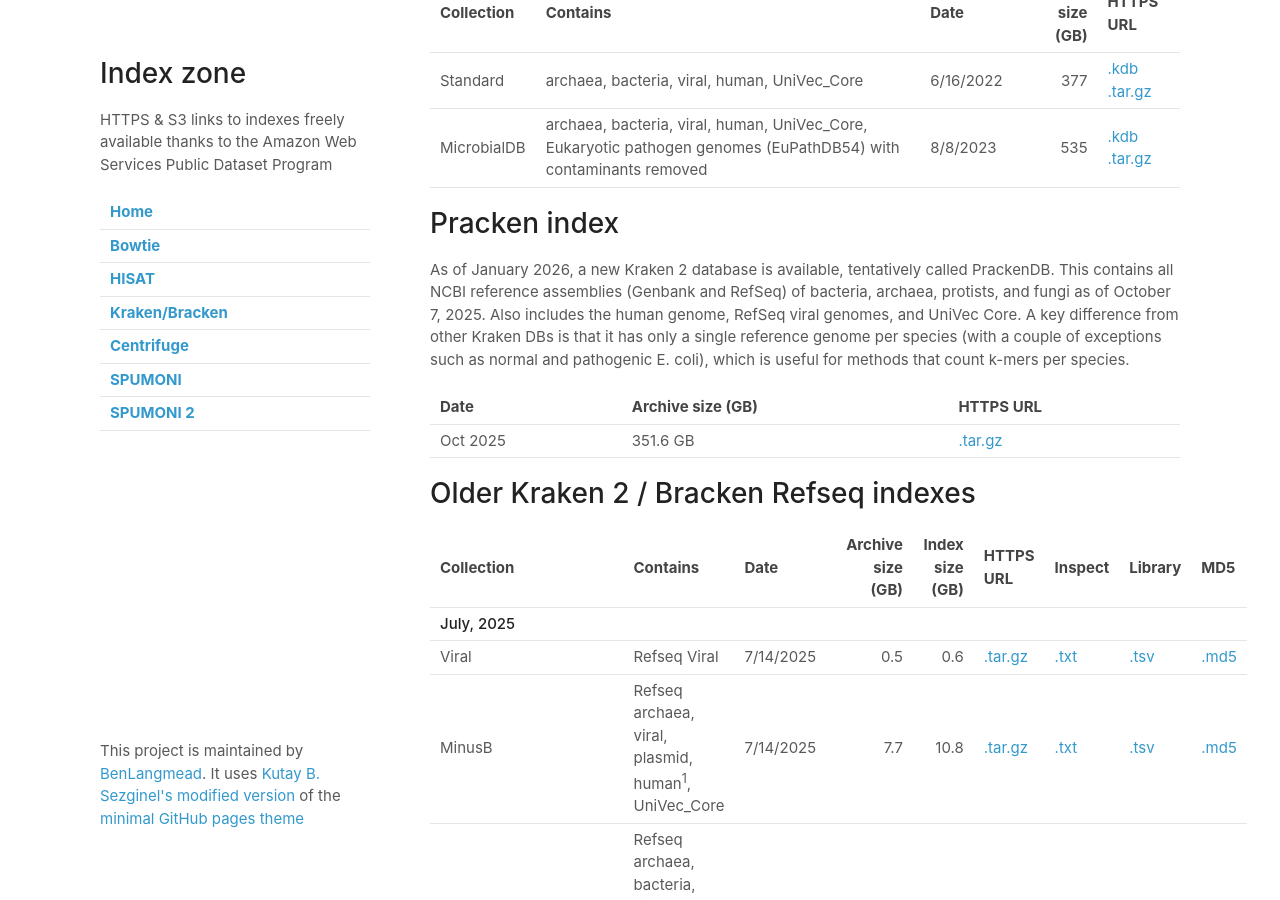
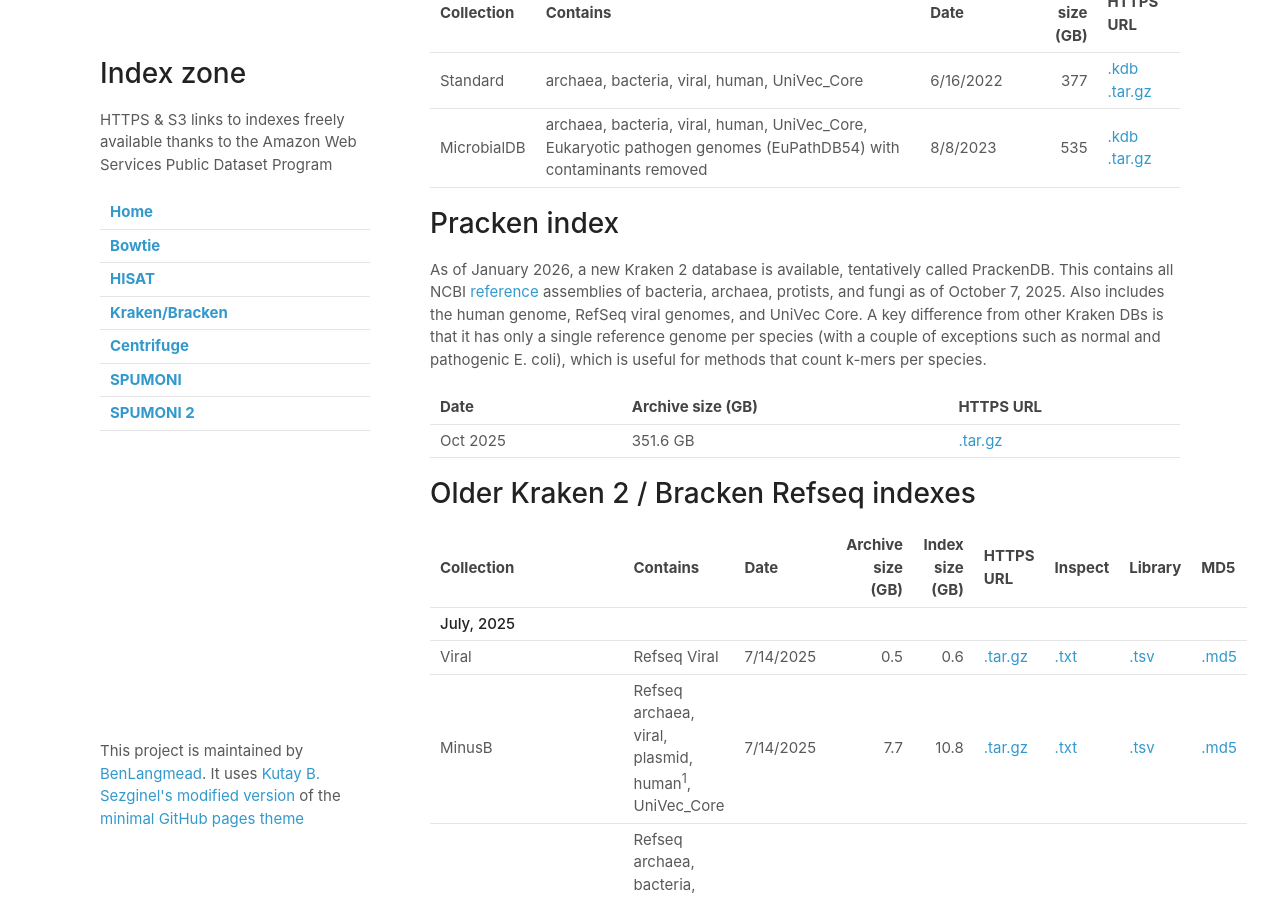
Before and after one commit to BenLangmead/aws-indexes, a Jekyll site: the page built from docs/k2.md, in a window 1280 px wide and 900 px high, scrolled down 3319 px. Built offline with Jekyll 4.4.1, drawn with Linux system fonts in a browser that asks for light colours; our own code applies the rules of GitHub Pages for plain Markdown files.

Commit message:
Update PrackenDB information in k2.md
Updated PrackenDB description to include a link for what NCBI "reference" assemblies are and corrected the download URL.

```diff
--- a/docs/k2.md
+++ b/docs/k2.md
@@ -173,13 +173,13 @@
 
 # Pracken index
 
-As of January 2026, a new Kraken 2 database is available, tentatively called PrackenDB. This contains all NCBI reference assemblies (Genbank and RefSeq) of bacteria, archaea, protists, and fungi as of October 7, 2025. Also includes the human genome, RefSeq viral genomes, and UniVec Core. A key difference from other Kraken DBs is that it has only a single reference genome per species (with a couple of exceptions such as normal and pathogenic E. coli), which is useful for methods that count k-mers per species.
+As of January 2026, a new Kraken 2 database is available, tentatively called PrackenDB. This contains all NCBI [reference](https://support.nlm.nih.gov/kbArticle/?pn=KA-03578) assemblies of bacteria, archaea, protists, and fungi as of October 7, 2025. Also includes the human genome, RefSeq viral genomes, and UniVec Core. A key difference from other Kraken DBs is that it has only a single reference genome per species (with a couple of exceptions such as normal and pathogenic E. coli), which is useful for methods that count k-mers per species.
 
 Date       | Archive size (GB) |                         HTTPS URL |
 ---------- |-------------------|-----------------------------------|
 Oct 2025   | 351.6 GB          | [.tar.gz][pracken202510_url]               |
 
-[pracken202510_url]: https://genome-idx.s3.amazonaws.com/kraken/k2_nt_20230502_missing_bracken150.tar.gz
+[pracken202510_url]: https://genome-idx.s3.amazonaws.com/kraken/k2_NCBI_reference_20251007.tar.gz
 
 # Older Kraken 2 / Bracken Refseq indexes
 
```
